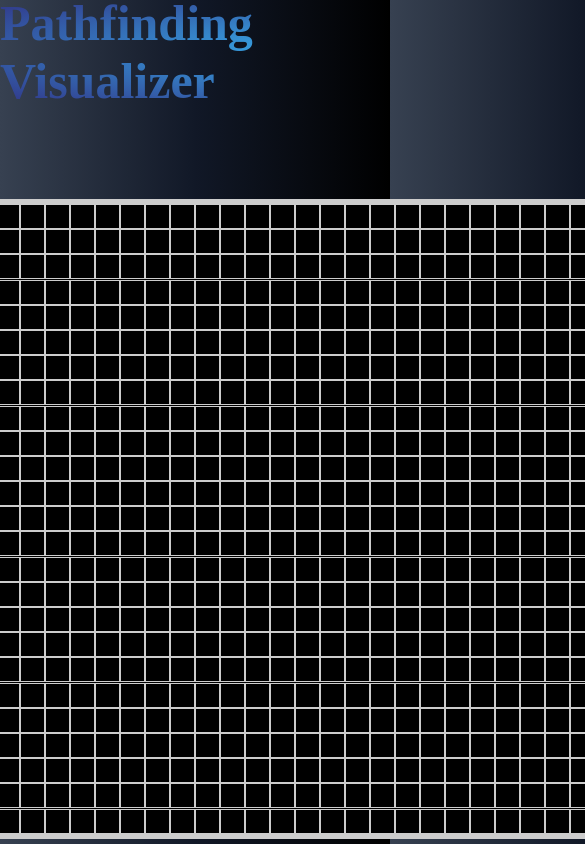
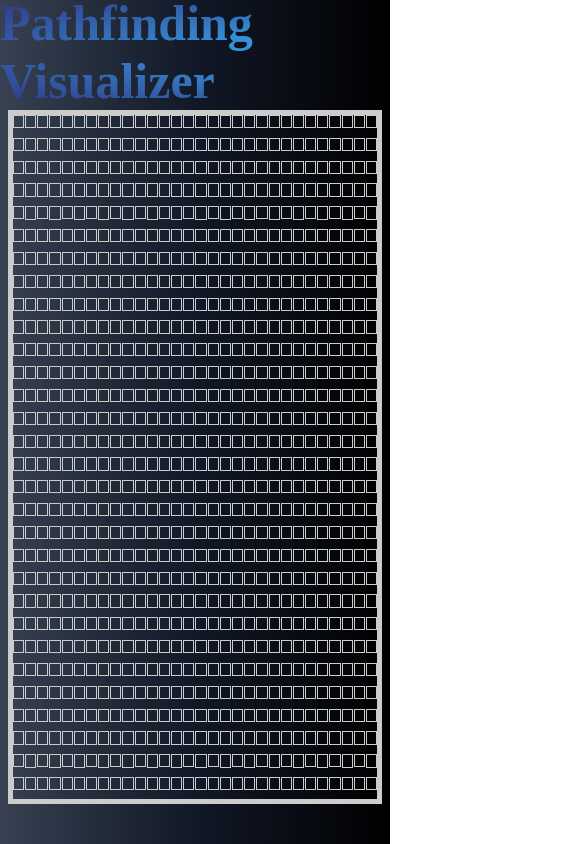
Before and after one commit to NlsnBoa/Path-Finding-Visualizer, a React (Vite) app: page / in a window 390 px wide. Shown: the top 844 px of the page, 585 px wide, since content can reach past the window. Built offline with nearby package versions, Linux system fonts and the light colour scheme.

Commit message:
"Update the Grid & Node Styling to be responsive"

```diff
--- a/src/App.tsx
+++ b/src/App.tsx
@@ -1,8 +1,5 @@
-import { useState } from "react";
-import reactLogo from "./assets/react.svg";
-import viteLogo from "/vite.svg";
 import "./App.css";
-import Board from "./components/Board";
+import Grid from "./components/Grid";
 import Nav from "./components/Nav";
 
 // Here I am using the App component as an intermediary between
@@ -12,7 +9,7 @@ function App() {
     <>
       <div className="container">
         <Nav></Nav>
-        <Board></Board>
+        <Grid numCols={30} numRows={30}></Grid>
       </div>
     </>
   );
--- a/src/components/Board/Board.module.css
+++ /dev/null
@@ -1,13 +0,0 @@
-.board {
-    box-sizing:content-box;
-    background-color: black;
-    color: aliceblue;
-    width: 1350px;
-    height: 630px;
-    display: flex;
-    justify-content: center;
-    align-items: center;
-    margin-bottom: 5px;
-    border: 5px solid #ccc;
-    border-radius: 2px;
-}
--- a/src/components/Board/Board.tsx
+++ /dev/null
@@ -1,12 +0,0 @@
-import React from "react";
-import styles from "./Board.module.css";
-import Grid from "../Grid";
-const Board = () => {
-  return (
-    <div className={styles.board}>
-      <Grid numCols={45} numRows={30}></Grid>
-    </div>
-  );
-};
-
-export default Board;
--- a/src/components/Board/index.ts
+++ /dev/null
@@ -1,3 +0,0 @@
-import Board from "./Board";
-
-export default Board;
--- a/src/components/Grid/Grid.module.css
+++ b/src/components/Grid/Grid.module.css
@@ -1,6 +1,13 @@
-.container {
-    height: inherit;
-    width: inherit;
-    display: flex;
-    flex-wrap: wrap;
+.grid {
+    display: grid;
+    grid-template-columns: repeat(30, 1fr);
+    grid-gap: 1px;
+    width: 96%;
+    height: 90vh;
+    max-width: 100%;
+    box-sizing: border-box;
+    padding: 0;
+    margin-bottom: 40px;
+    overflow:scroll;
+    border: 5px solid #ccc;
 }
--- a/src/components/Grid/Grid.tsx
+++ b/src/components/Grid/Grid.tsx
@@ -20,7 +20,7 @@ const Grid = ({ numRows, numCols }: Props) => {
     return grid;
   };
 
-  return <div className={styles.container}>{createGrid()}</div>;
+  return <div className={styles.grid}>{createGrid()}</div>;
 };
 
 export default Grid;
--- a/src/components/Node/Node.module.css
+++ b/src/components/Node/Node.module.css
@@ -1,6 +1,6 @@
 .node {
-    width: 25px;
-    height: 25px;
-    border: 1px solid #ccc;
-    box-sizing: border-box;
+  height: 0;
+  padding-bottom: calc(100% / 1); /* Maintain square aspect ratio */
+  border: 1px solid #ccc;
+  box-sizing: border-box;
   }
```
